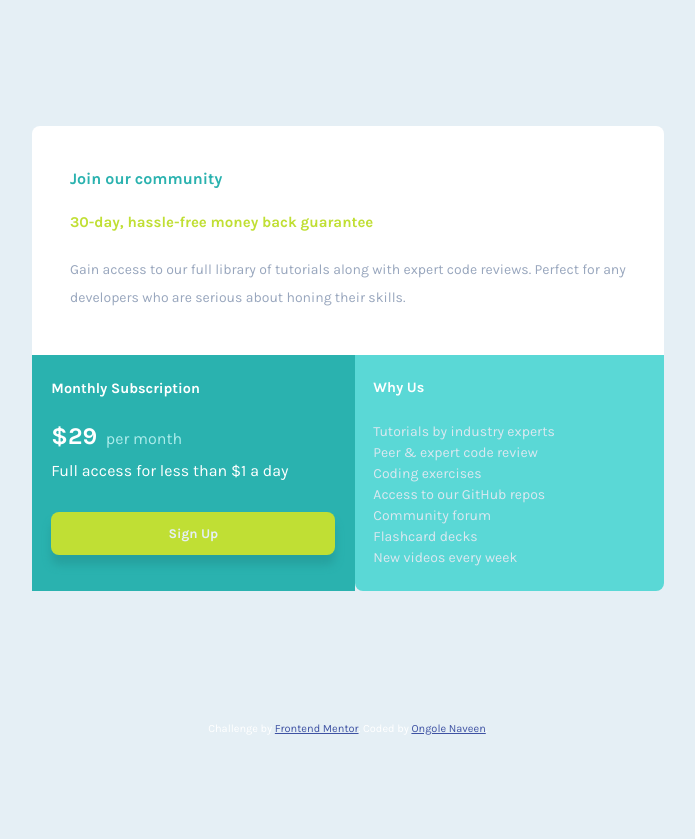
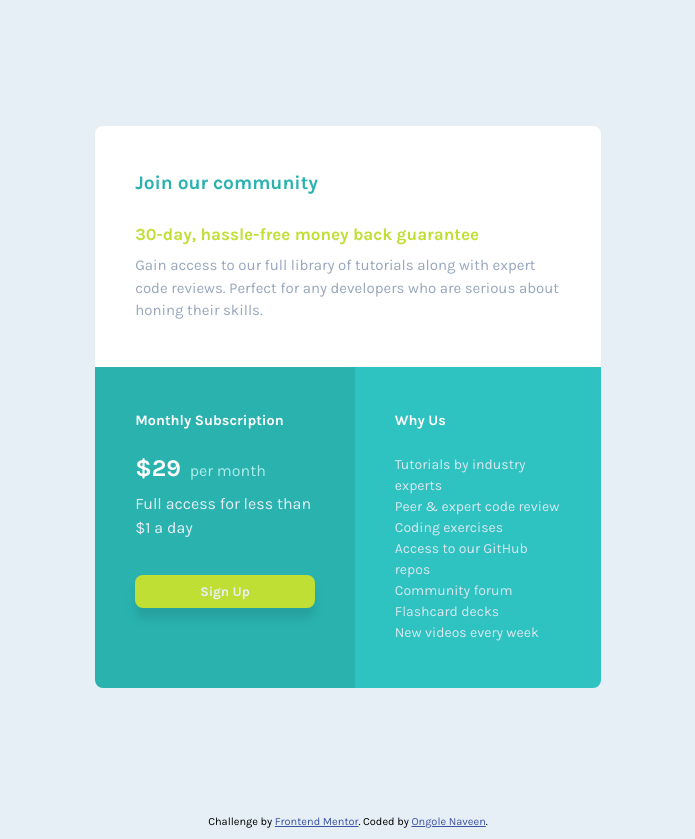
Before and after one commit to Naveen39O/SinglePriceGridComponent, a plain HTML site: page index.html in a window 1280 px wide. Shown: the whole page, without its empty margins (292-987 px from the left). Before the commit the page ends 800 px from the top, so only its background shows below. Drawn offline with Linux system fonts and the light colour scheme.

Commit message:
desktop style changes and corrections in html

```diff
--- a/index.html
+++ b/index.html
@@ -10,7 +10,7 @@
 
   <!-- Feel free to remove these styles or customise in your own stylesheet 👍 -->
   <style>
-    .attribution { font-size: 11px; text-align: center; }
+    .attribution { font-size: 11px; text-align: center; color: black }
     .attribution a { color: hsl(228, 45%, 44%); }
   </style>
   <link rel="preconnect" href="https://fonts.googleapis.com">
@@ -33,7 +33,7 @@
 
       <span class="cost">&dollar;29</span><span class="cost-month"> per month</span>
 
-      <p class="cost-p-day">Full access for less than &dollar;1 a day<p>
+      <p class="cost-p-day">Full access for less than &dollar;1 a day</p>
 
       <button class="signup" type="button" name="button">Sign Up</button>
     </div>
--- a/styles/styles.css
+++ b/styles/styles.css
@@ -26,15 +26,12 @@ h6{
   margin: 16% 6%;
 }
 
-.grid-container > div{
-  padding: 6%;
-}
-
 .info-div{
   background-color: white;
   border-radius: 8px 8px 0  0;
   color: cyan;
   color: hsl(179, 62%, 43%);
+  padding: 6%;
 }
 
 .info-h6 {
@@ -50,6 +47,7 @@ h6{
 
 .subscription-div{
   background-color: hsl(179, 62%, 43%);
+  padding: 6%;
 }
 
 .signup{
@@ -88,8 +86,9 @@ h6{
 
 .benefits-div{
   background-color: MediumTurquoise;
-  background-color: hsl(179, 62%, 60%);
+  background-color: hsl(179, 62%, 47%);
   border-radius: 0 0 8px 8px;
+  padding: 6%;
 }
 
 .benefits-p{
@@ -98,10 +97,18 @@ h6{
 }
 
 @media (min-width: 375px) {
+  p{
+    line-height: 1.5em;
+  }
+
+  h5{
+    font-size: 1.2em;
+  }
+
   .grid-container{
     display: grid;
     grid-template-columns: auto auto;
-    margin: 10% 25%;
+    margin: 10% 30%;
   }
 
   .grid-item{
@@ -111,6 +118,36 @@ h6{
   .info-div{
     grid-column-start: 1;
     grid-column-end: 3;
+    padding: 40px;
+  }
+
+  .info-h6{
+    font-size: 17px;
+    margin: 30px auto 10px;
+  }
+
+  .info-p{
+    font-size: 15px;
+  }
+
+  .subscription-div{
+    border-radius: 0 0 0 8px;
+    padding: 40px;
+  }
+
+  .cost-p-day{
+    margin-top: 10px;
+    color: hsl(204, 43%, 93%);
+  }
+
+  .benefits-div{
+    border-radius: 0 0 8px 0;
+    padding: 40px;
+  }
+
+  .signup{
+    width: 100%;
+    margin: 30px auto 0;
   }
 
 }
```
